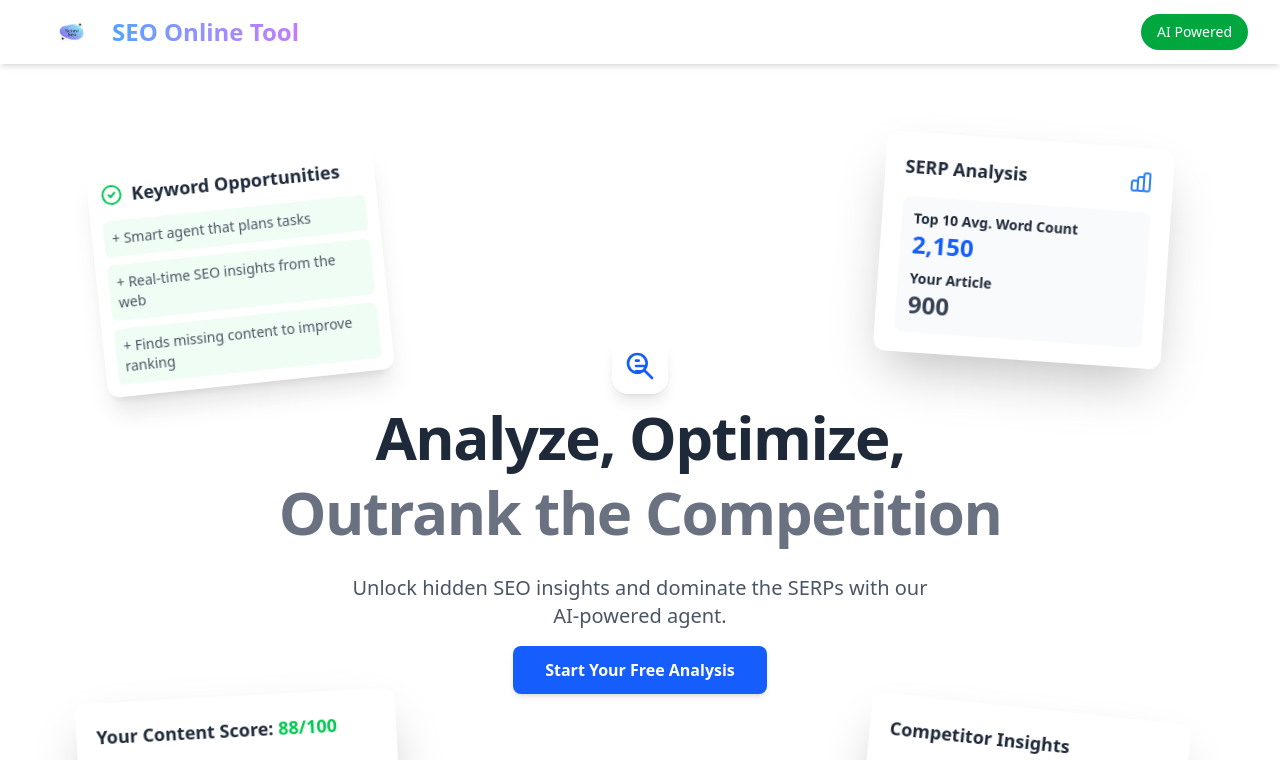
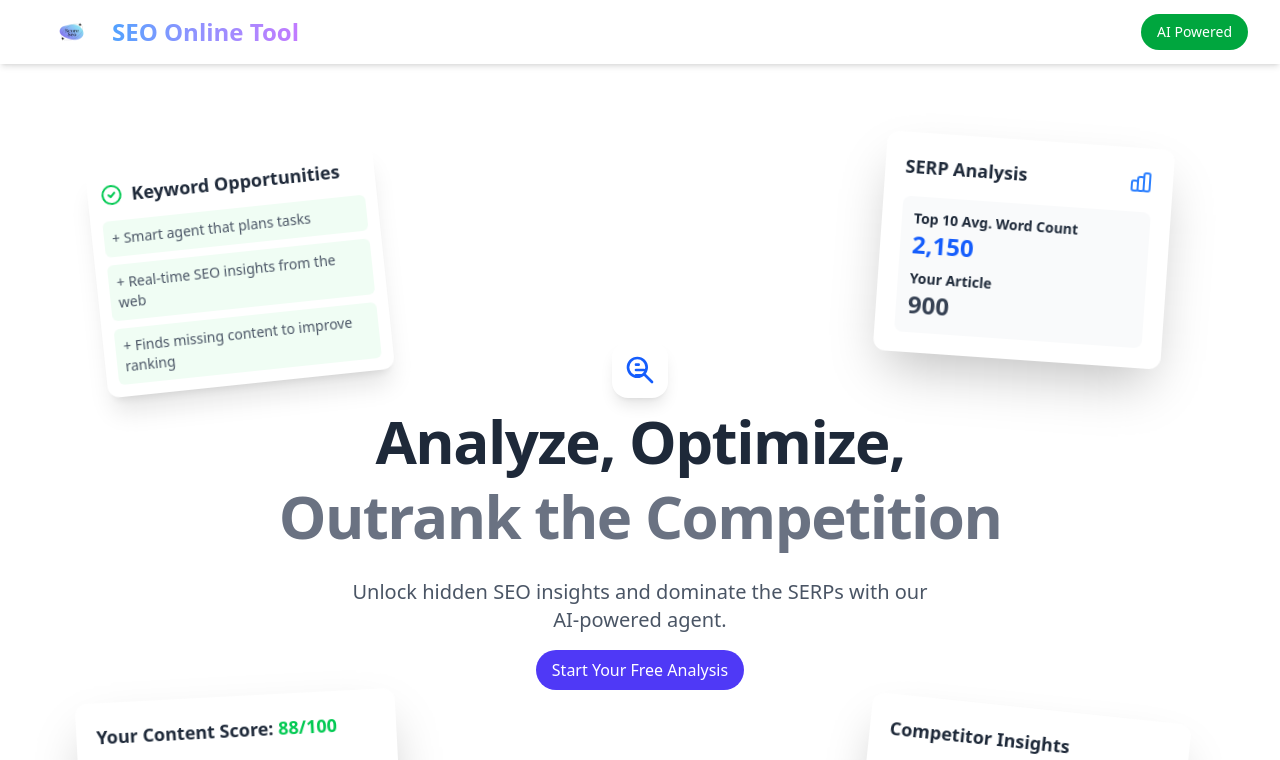
Before and after one commit to ronak232/Seo-Agent-Pro, a React (Vite) app in the folder client/: page /#/ in a window 1280 px wide. Shown: the top 760 px of the page. Built offline with nearby package versions, Linux system fonts and the light colour scheme.

Commit message:
resolve link button redirect 404 error

```diff
--- a/client/src/pages/Home.tsx
+++ b/client/src/pages/Home.tsx
@@ -177,11 +177,10 @@ function Home() {
               </p>
 
               <div className="mt-4">
-                <Link
-                  to="/seo-tool"
-                  className="inline-block bg-blue-600 text-white font-semibold py-3 px-8 rounded-lg shadow-md hover:bg-blue-700 transition-all duration-300 transform hover:scale-105"
-                >
-                  Start Your Free Analysis
+                <Link to={"/seo-tool"} className="inline-block">
+                  <button className="px-4 py-2 rounded-full bg-indigo-600 text-white hover:bg-indigo-700 transition cursor-pointer">
+                    Start Your Free Analysis
+                  </button>
                 </Link>
               </div>
             </div>
```
